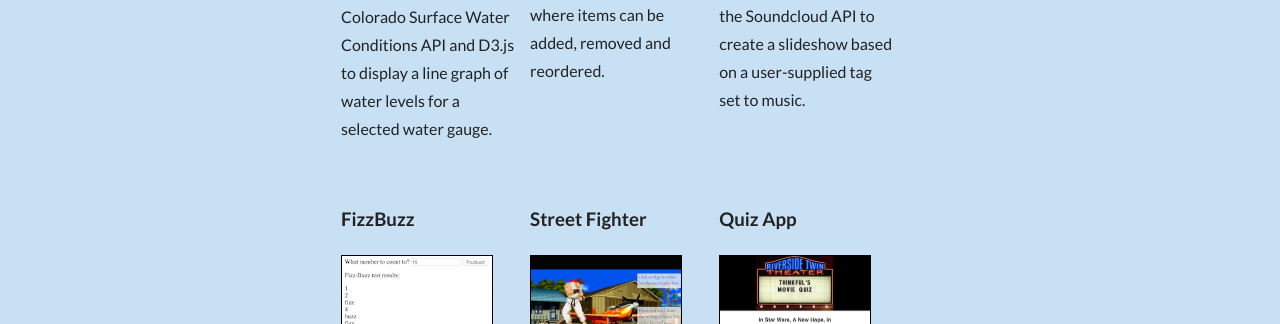
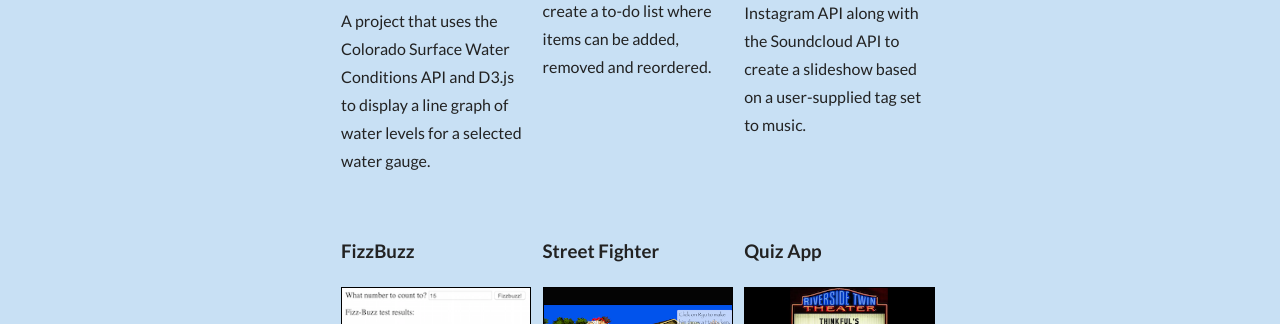
Before and after one commit to mrmyers5280/about-me, a plain HTML site: page index.html in a window 1280 px wide. Shown: the part 1300-1624 px from the top of the page. Drawn offline with nearby package versions, Linux system fonts and the light colour scheme.

Commit message:
Change project image widths to be bigger images

```diff
--- a/css/main.css
+++ b/css/main.css
@@ -94,13 +94,13 @@ nav a:hover {
 	background-color: #C8E0F4; /* CAB790 */
 }
 #project-section .projects > li {
-	width: 11em;
+	width: 31%;
 	display: inline-block;
 	vertical-align: top;
 	padding: 5px 5px;
 }
 .projects img {
-	width: 150px;
+	width: 100%;
 	border: 1px solid black;
 }
 .git-links > li {
```
